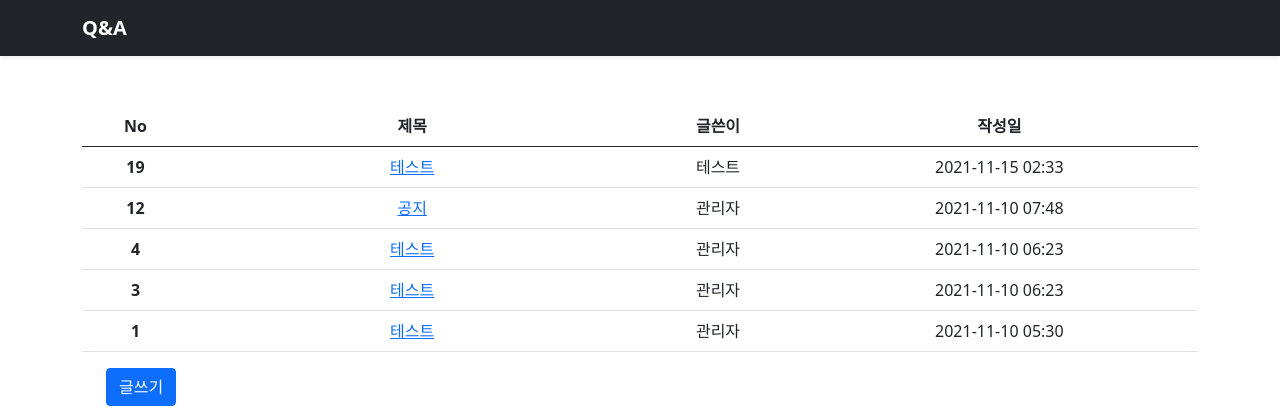
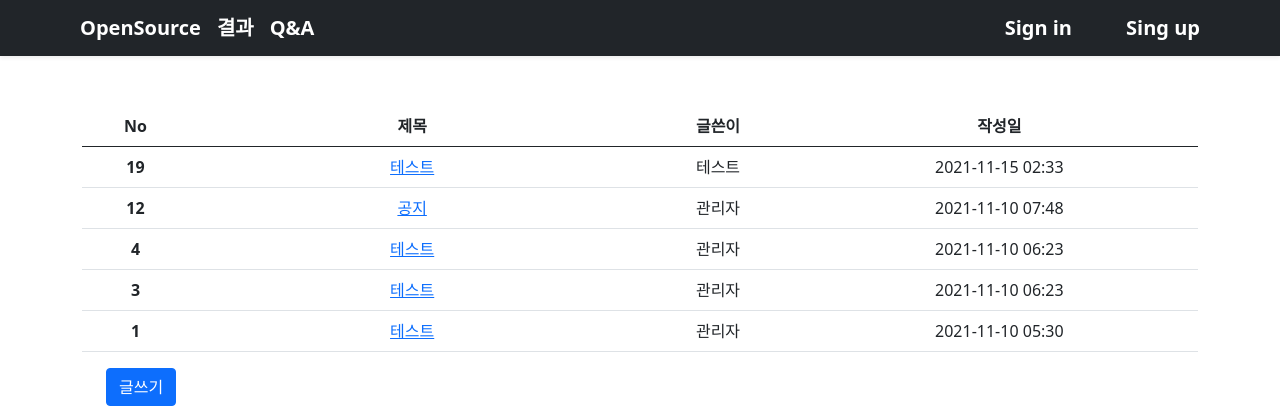
Before and after one commit to mingyu2058/Hanium_Opensource, a Django app: page /board in a window 1280 px wide. Shown: the top 420 px of the page. Run offline with Django 3.2, Linux system fonts and the light colour scheme; data comes from the database, SQL or seed files in the repository; both versions use the stored data as it was after the commit.

Commit message:
게시판 유저 연결

```diff
--- a/board/views.py
+++ b/board/views.py
@@ -13,7 +13,7 @@ def index(request):
 
 def post(request):
     if request.method == "POST":
-        author = request.POST['author']
+        author = request.user.username
         title = request.POST['title']
         content = request.POST['content']
         board = Board(author=author, title=title, content=content)
@@ -30,10 +30,10 @@ def detail(request, id):
         raise Http404("Does not exist!")
     return render(request, 'board/detail.html', {'board': board})
 
+
 def edit(request,id):
     board = Board.objects.get(pk=id)
     if(request.method=="POST"):
-        board.author = request.POST['author']
         board.title = request.POST['title']
         board.content = request.POST['content']
         board.save()
@@ -47,3 +47,7 @@ def delete(request, id):
     board = Board.objects.get(pk=id)
     board.delete()
     return HttpResponseRedirect(reverse('board'))
+
+
+
+# board/views.py
--- a/templates/base.html
+++ b/templates/base.html
@@ -40,6 +40,9 @@
                     <li class="nav-item active">
                         <a class="nav-link" href="/user"> 결과 <span class="sr-only"></span></a>
                     </li>
+                    <li class="nav-item active">
+                        <a class="nav-link" href="/board"> QnA <span class="sr-only"></span></a>
+                    </li>
                 </ul>
             </div>
         {% endif %}
--- a/templates/board/board.html
+++ b/templates/board/board.html
@@ -1,4 +1,5 @@
 {% load static %}
+
 <!DOCTYPE html>
 <html lang="ko">
 <head>
@@ -25,17 +26,60 @@
         .timeline-container {
             margin-top: 25px
         }
+        .nav{
+            position: relative;
+            display: flex;
+            flex-wrap: wrap;
+            align-items: center;
+            padding-top: 0.5rem;
+            padding-bottom: 0.5rem;
+            }
+        .logout{
+            position: absolute;
+            right: 0;
+            margin-right: 5rem;
+        }
+        .head{
+            margin-left: 5rem;
+        }
     </style>
 </head>
 <body>
 <header>
-    <div class="navbar navbar-dark bg-dark shadow-sm mb-3">
-        <div class="container d-flex justify-content-between">
-            <a href="/board" class="navbar-brand d-flex align-items-center">
-                <strong>Q&A</strong>
+
+    <div class="nav navbar-dark bg-dark shadow-sm mb-3">
+
+        <a href="/" class="head navbar-brand d-flex align-items-center">
+            <strong>OpenSource</strong>
+        </a>
+        <a href="/result" class="navbar-brand d-flex align-items-center">
+            <strong>결과</strong>
+        </a>
+        <a href="/board" class="navbar-brand d-flex align-items-center">
+            <strong>Q&A</strong>
+        </a>
+         {% if not user.is_authenticated %}
+
+            <a href="/sign-in" style="margin-right: 13rem" class="logout navbar-brand d-flex align-items-center">
+                <strong>Sign in</strong>
             </a>
-        </div>
+            <a href="/sign-up" class="logout navbar-brand d-flex align-items-center">
+                <strong>Sing up    </strong>
+            </a>
+        {% else %}
+
+            <a href="/logout" class="logout navbar-brand d-flex align-items-center">
+                <strong>로그아웃</strong>
+            </a>
+            </ul>
+        {% endif %}
+        <!--
+        <a href="/logout" class="logout navbar-brand d-flex align-items-center">
+            <strong>로그아웃</strong>
+        </a>
+        -->
     </div>
+
 </header>
 <div class="container">
 
--- a/templates/board/detail.html
+++ b/templates/board/detail.html
@@ -26,6 +26,8 @@
             <p style="text-align: right" class="card-text"><small class="text-muted">{{ board.created_date | date:"Y-m-d h:i" }}</small></p>
         </div>
     </div>
+
+    {% if user.username == board.author  %}
     <div class="row mt-3">
         <div class="col-auto mr-auto"></div>
         <div class="col-auto">
@@ -38,6 +40,9 @@
             </form>
         </div>
     </div>
+    {% endif %}
+
+
 </div>
 <script src="{% static 'bootstrap/js/bootstrap.min.js' %}"></script>
 </body>
--- a/user/views.py
+++ b/user/views.py
@@ -1,4 +1,3 @@
-
 
 from django.shortcuts import render, redirect
 from .models import UserModel
```
Also changed, not shown: templates/board/edit.html (+3 -6 lines), templates/board/write.html (+1 -6 lines), db.sqlite3.
